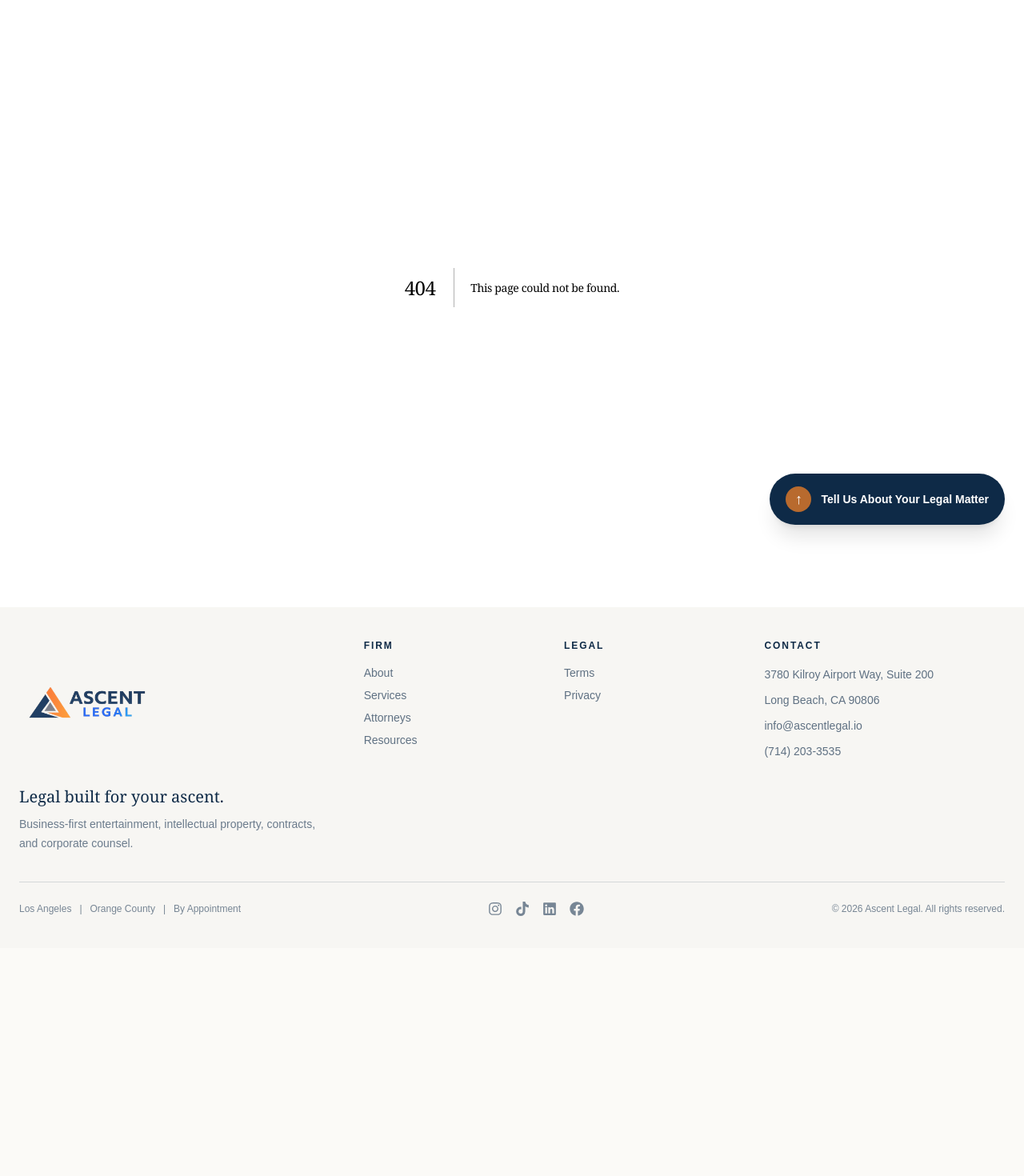
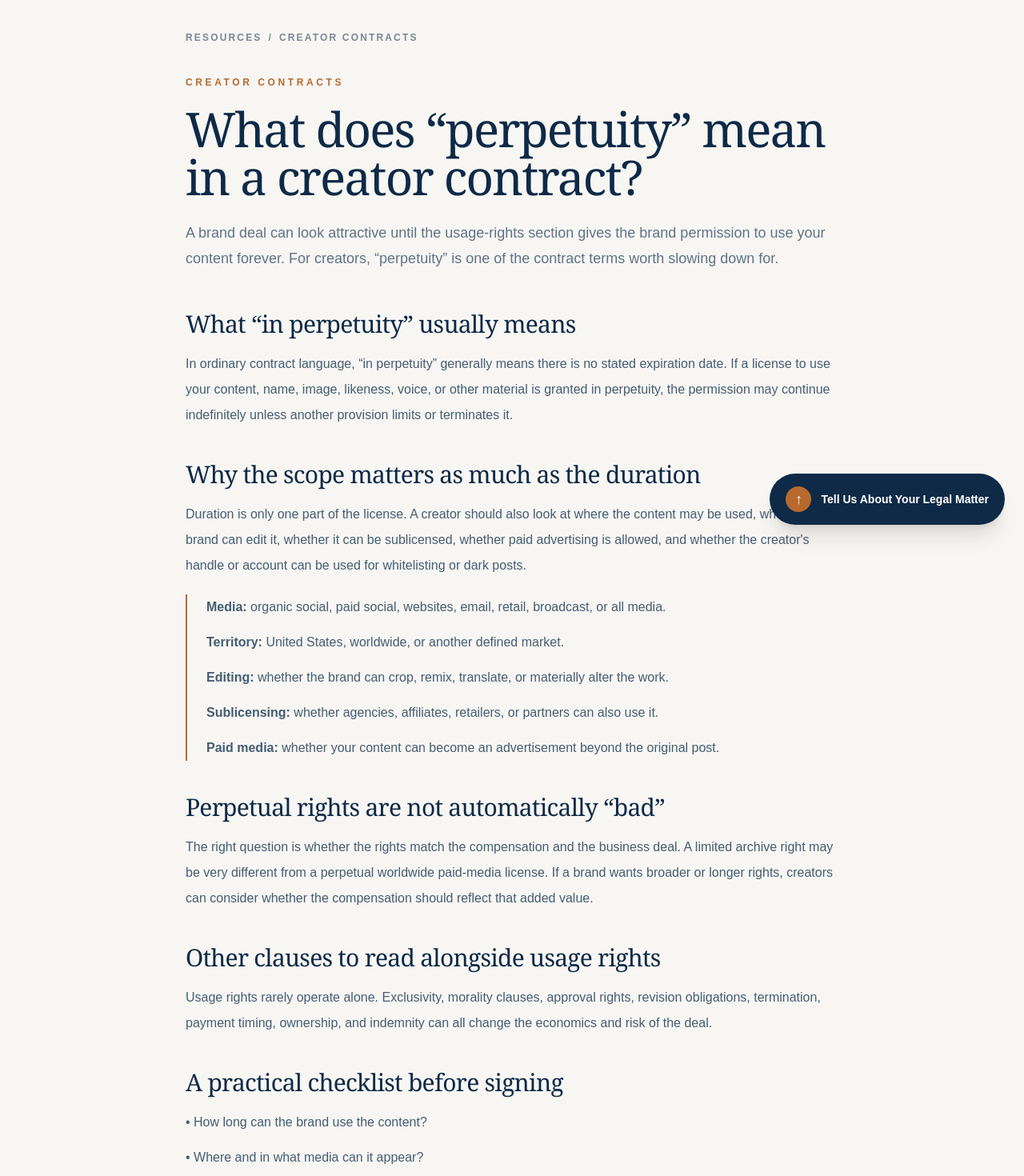
Before and after one commit to ajdreams17/Ascentlegal, a Next.js app: page /resources/perpetuity-creator-contracts in a window 1280 px wide. Before the commit this address had no page. Shown: the part 120-1590 px from the top of the page at 80% size. Before the commit the page ends 1305 px from the top, so only its background shows below. Built offline with nearby package versions, Linux system fonts and the light colour scheme.

Commit message:
Add creator contract perpetuity guide

```diff
--- /dev/null
+++ b/app/resources/perpetuity-creator-contracts/page.jsx
@@ -0,0 +1,118 @@
+import Link from "next/link";
+
+export const metadata = {
+  title: "What Does Perpetuity Mean in a Creator Contract? | Ascent Legal",
+  description:
+    "A practical guide for creators and influencers on perpetual usage rights, paid media, whitelisting, exclusivity, and what to review before signing a brand deal.",
+  alternates: {
+    canonical: "/resources/perpetuity-creator-contracts",
+  },
+  openGraph: {
+    type: "article",
+    title: "What Does Perpetuity Mean in a Creator Contract?",
+    description:
+      "Understand perpetual usage rights, paid media, whitelisting, and other creator-contract terms before signing a brand deal.",
+    url: "/resources/perpetuity-creator-contracts",
+  },
+};
+
+export default function PerpetuityCreatorContractsPage() {
+  return (
+    <main className="bg-[#F7F6F3] text-[#0E2A47]">
+      <article className="mx-auto max-w-4xl px-6 py-20 sm:px-10">
+        <nav className="text-xs font-semibold uppercase tracking-[0.18em] text-[#7A8794]">
+          <Link href="/resources" className="hover:text-[#B86A2E]">Resources</Link>
+          <span className="mx-2">/</span>
+          Creator Contracts
+        </nav>
+
+        <p className="mt-10 text-xs font-semibold uppercase tracking-[0.3em] text-[#B86A2E]">
+          Creator Contracts
+        </p>
+        <h1 className="mt-5 font-serif text-5xl leading-tight tracking-[-0.03em] sm:text-6xl">
+          What does “perpetuity” mean in a creator contract?
+        </h1>
+        <p className="mt-6 text-lg leading-8 text-[#5F7386]">
+          A brand deal can look attractive until the usage-rights section gives the brand
+          permission to use your content forever. For creators, “perpetuity” is one of the
+          contract terms worth slowing down for.
+        </p>
+
+        <div className="mt-12 space-y-10 text-base leading-8 text-[#455D72]">
+          <section>
+            <h2 className="font-serif text-3xl text-[#0E2A47]">What “in perpetuity” usually means</h2>
+            <p className="mt-4">
+              In ordinary contract language, “in perpetuity” generally means there is no stated
+              expiration date. If a license to use your content, name, image, likeness, voice, or
+              other material is granted in perpetuity, the permission may continue indefinitely
+              unless another provision limits or terminates it.
+            </p>
+          </section>
+
+          <section>
+            <h2 className="font-serif text-3xl text-[#0E2A47]">Why the scope matters as much as the duration</h2>
+            <p className="mt-4">
+              Duration is only one part of the license. A creator should also look at where the
+              content may be used, whether the brand can edit it, whether it can be sublicensed,
+              whether paid advertising is allowed, and whether the creator&apos;s handle or account
+              can be used for whitelisting or dark posts.
+            </p>
+            <ul className="mt-5 space-y-3 border-l-2 border-[#B86A2E] pl-6">
+              <li><strong>Media:</strong> organic social, paid social, websites, email, retail, broadcast, or all media.</li>
+              <li><strong>Territory:</strong> United States, worldwide, or another defined market.</li>
+              <li><strong>Editing:</strong> whether the brand can crop, remix, translate, or materially alter the work.</li>
+              <li><strong>Sublicensing:</strong> whether agencies, affiliates, retailers, or partners can also use it.</li>
+              <li><strong>Paid media:</strong> whether your content can become an advertisement beyond the original post.</li>
+            </ul>
+          </section>
+
+          <section>
+            <h2 className="font-serif text-3xl text-[#0E2A47]">Perpetual rights are not automatically “bad”</h2>
+            <p className="mt-4">
+              The right question is whether the rights match the compensation and the business deal.
+              A limited archive right may be very different from a perpetual worldwide paid-media
+              license. If a brand wants broader or longer rights, creators can consider whether the
+              compensation should reflect that added value.
+            </p>
+          </section>
+
+          <section>
+            <h2 className="font-serif text-3xl text-[#0E2A47]">Other clauses to read alongside usage rights</h2>
+            <p className="mt-4">
+              Usage rights rarely operate alone. Exclusivity, morality clauses, approval rights,
+              revision obligations, termination, payment timing, ownership, and indemnity can all
+              change the economics and risk of the deal.
+            </p>
+          </section>
+
+          <section>
+            <h2 className="font-serif text-3xl text-[#0E2A47]">A practical checklist before signing</h2>
+            <ul className="mt-4 space-y-3">
+              <li>• How long can the brand use the content?</li>
+              <li>• Where and in what media can it appear?</li>
+              <li>• Is paid advertising or whitelisting included?</li>
+              <li>• Can the brand edit or sublicense the content?</li>
+              <li>• Does exclusivity restrict future deals?</li>
+              <li>• Is additional usage tied to additional compensation?</li>
+            </ul>
+          </section>
+        </div>
+
+        <div className="mt-14 border border-[#0E2A47]/10 bg-white p-8">
+          <p className="text-xs font-semibold uppercase tracking-[0.2em] text-[#B86A2E]">Related Service</p>
+          <h2 className="mt-3 font-serif text-2xl">Have a creator or brand contract to review?</h2>
+          <p className="mt-3 text-sm leading-7 text-[#5F7386]">
+            Ascent Legal reviews creator, influencer, UGC, sponsorship, and brand deal agreements.
+          </p>
+          <Link href="/services/creator-contract-review" className="mt-5 inline-flex bg-[#0E2A47] px-6 py-3 text-xs font-bold uppercase tracking-[0.16em] text-white hover:bg-[#B86A2E]">
+            Creator Contract Review →
+          </Link>
+        </div>
+
+        <p className="mt-8 text-xs leading-5 text-[#7A8794]">
+          This article is general information only and is not legal advice. Reading it does not create an attorney-client relationship.
+        </p>
+      </article>
+    </main>
+  );
+}
```
